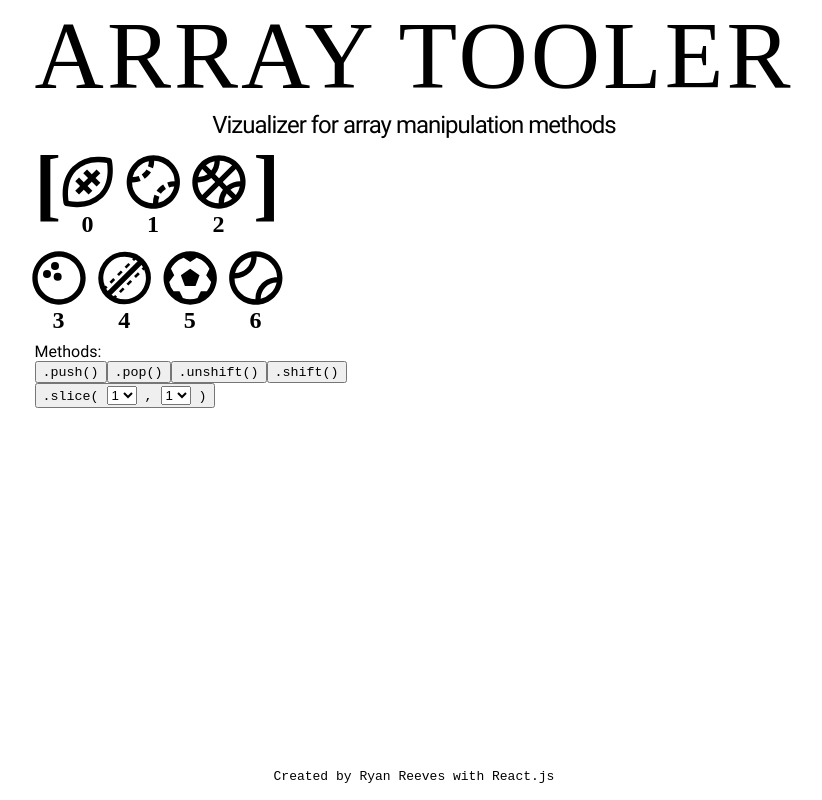
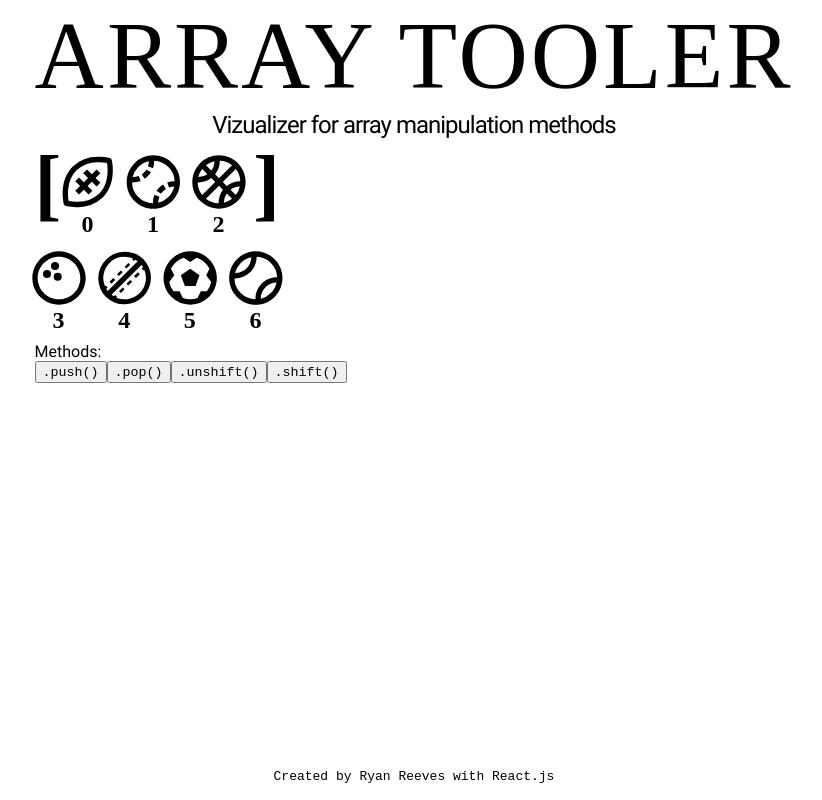
Before and after one commit to rreeves1996/array-tool, a React (Vite) app: page / in a window 1280 px wide. Shown: the whole page, without its empty margins (226-1048 px from the left). Built offline with nearby package versions, Linux system fonts and the light colour scheme; a web font is replaced by a local one.

Commit message:
Inital deploy

```diff
--- a/src/components/ArrayMethods.tsx
+++ b/src/components/ArrayMethods.tsx
@@ -26,7 +26,7 @@ export default function ArrayMethods({ handleMethod }: ArrayMethodsProps) {
 					<code>.shift()</code>
 				</button>
 			</div>
-			<button>
+			{/* <button>
 				<code>
 					.slice({` `}
 					<select>
@@ -42,7 +42,7 @@ export default function ArrayMethods({ handleMethod }: ArrayMethodsProps) {
 					</select>{' '}
 					)
 				</code>
-			</button>
+			</button> */}
 		</section>
 	);
 }
```
